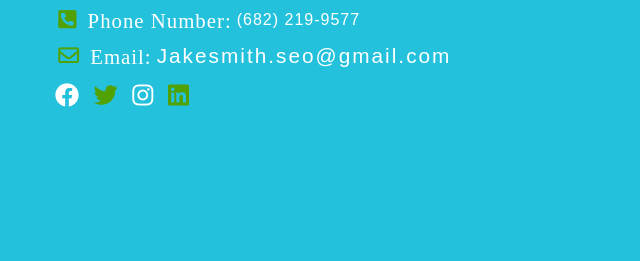
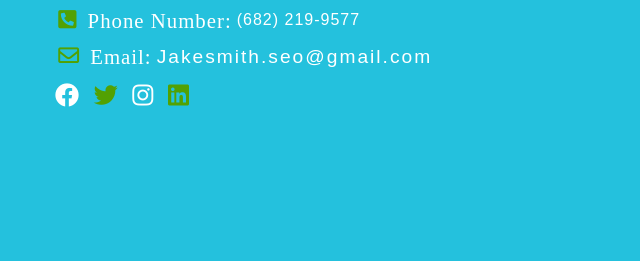
Before and after one commit to jakesmith4/web-service-pro, a plain HTML site: page index.html in a window 1280 px wide. Shown: the part 6786-7047 px from the top of the page, 0-640 px from the left. Drawn offline with Linux system fonts and the light colour scheme.

Commit message:
fixed contact email size

```diff
--- a/css/main.css
+++ b/css/main.css
@@ -1540,9 +1540,15 @@ Contact
   color: var(--secondary-800);
 }
 
-@media screen and (min-width: 450px) {
+@media screen and (min-width: 375px) {
   .contact-icon-container a {
-    font-size: 1.3rem;
+    font-size: 1rem;
+  }
+}
+
+@media screen and (min-width: 400px) {
+  .contact-icon-container a {
+    font-size: 1.2rem;
   }
 }
 
```
